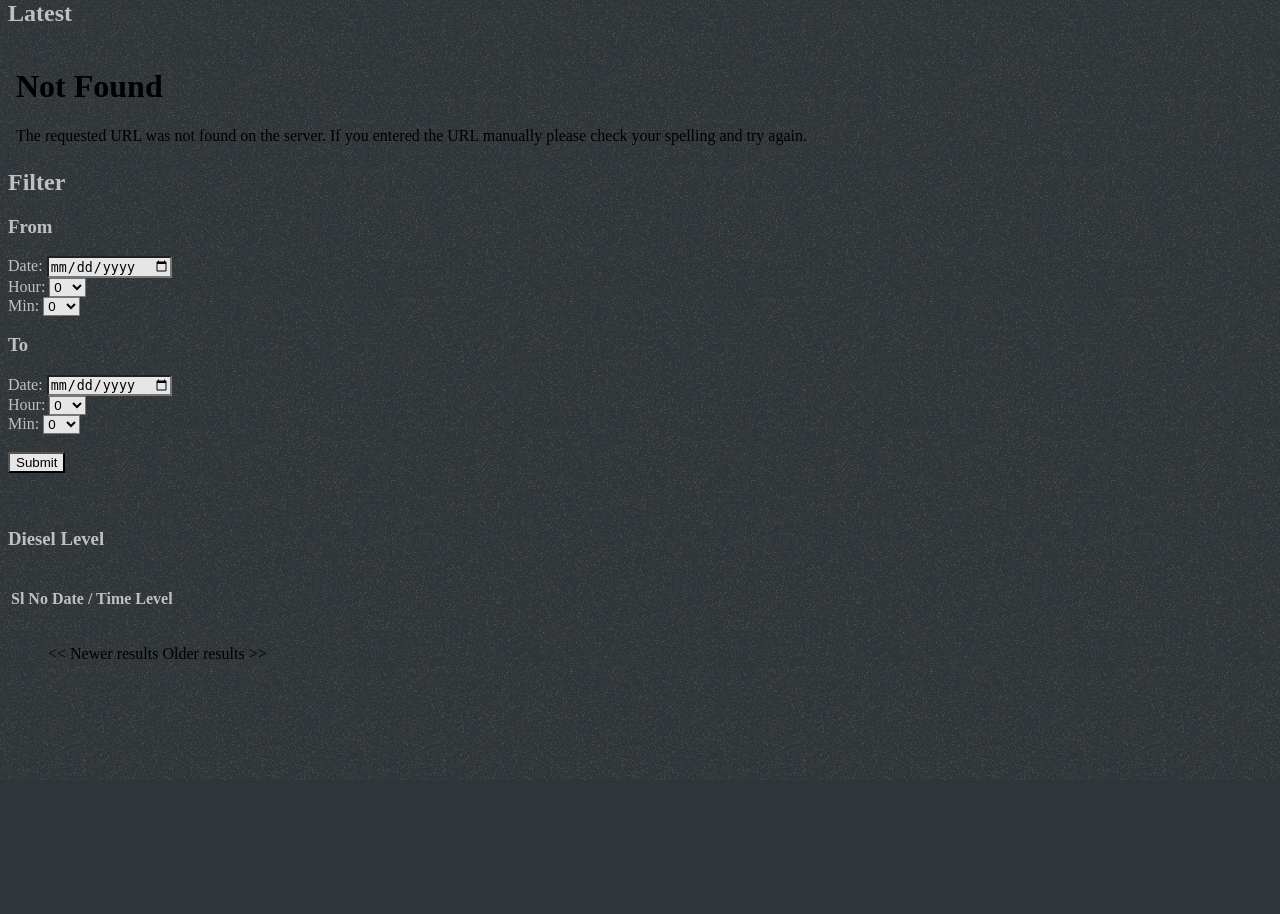
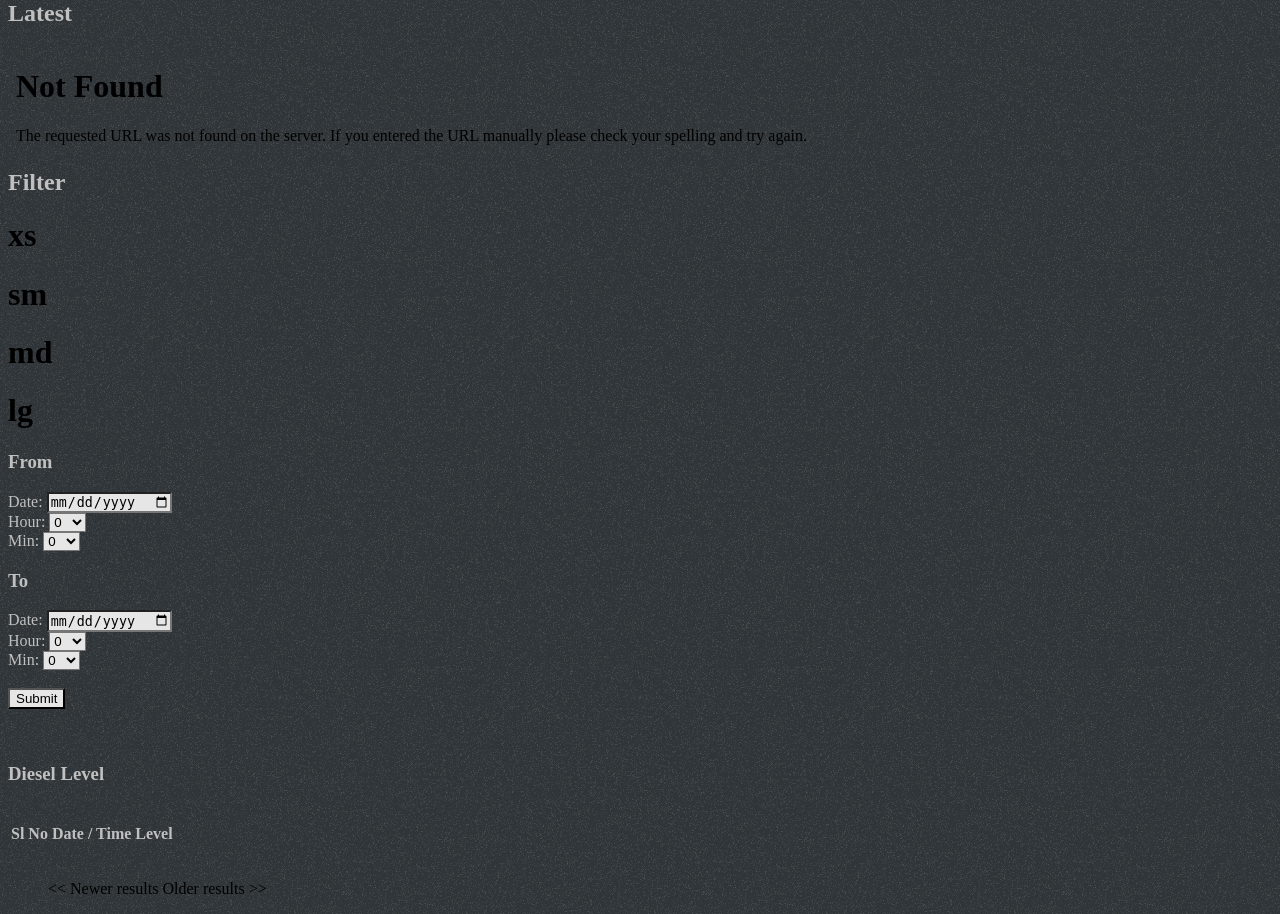
Before and after one commit to sebinsequira/dreadger_mycode, a Flask app: template templates/Home.html in a window 1280 px wide. Shown: the part 20-934 px from the top of the page. Before the commit the page ends 800 px from the top, so only its background shows below. Run offline with Flask 2, Linux system fonts and the light colour scheme; the template is opened without the code that fills it, so the values that code supplies are empty; some libraries are stand-ins or nearby versions.

Commit message:
Fixed styling issues

```diff
--- a/templates/Home.html
+++ b/templates/Home.html
@@ -43,6 +43,11 @@
   </div>
 
 
+<h1 class="visible-xs">xs</h1>
+<h1 class="visible-sm">sm</h1>
+<h1 class="visible-md">md</h1>
+<h1 class="visible-lg">lg</h1>
+
 
 <b style="color:silver;"><h3>From</h3></b>
 
@@ -51,16 +56,15 @@
   <form class="form" role="form">
     <div class="row" style="color:silver;">
 
-      <div class="col-xs-12 col-sm-3 col-md-3">
+      <div class="col-xs-12 col-sm-4">
+        <div class="form-group">
+			<label for="fromDate">Date:</label>
 
-        <div class="form-group">
-
-          <label for="fromDate">Date:</label>
-          <input type="date" class="form-control" id="fromDate" name="fromDate" style="background-color: #E6E6E6;" value="{{ fromDate }}" >
+          	<input type="date" class="form-control" id="fromDate" name="fromDate" style="background-color: #E6E6E6;" value="{{ fromDate }}" >
         </div>
       </div>
 
-      <div class="col-xs-4 col-sm-1 col-md-1">
+      <div class="col-xs-2 col-sm-2">
         <div class="form-group">
           <label for="sel1">Hour:</label>
           <select name="fromHour" class="form-control" id="sel1" style="background-color: #E6E6E6;">
@@ -71,7 +75,7 @@
         </div>
       </div>
 
-      <div class="col-xs-4 col-sm-1 col-md-1">
+      <div class="col-xs-2 col-sm-2">
           <div class="form-group">
             <label for="sel1">Min:</label>
             <select name="fromMin" class="form-control" id="sel1" style="background-color: #E6E6E6;">
@@ -87,10 +91,10 @@
 <b style="color:silver;"><h3>To</h3></b>
 
 <div class="container">
-  <form class="form-inline" role="form">
+  <form class="form" role="form">
     <div class="row" style="color:silver;">
 
-      <div class="col-xs-12  col-sm-3 col-md-3">
+      <div class="col-xs-12 col-sm-4">
         <div class="form-group">
 
           <label for="toDate">Date:</label>
@@ -98,7 +102,7 @@
         </div>
       </div>
 
-      <div class="col-xs-4 col-sm-1 col-md-1">
+      <div class="col-xs-2 col-sm-2">
         <div class="form-group">
           <label for="sel1">Hour:</label>
           <select name="toHour" class="form-control" id="sel1" style="background-color: #E6E6E6;">
@@ -109,7 +113,7 @@
         </div>
       </div>
 
-      <div class="col-xs-4 col-sm-1 col-md-1">
+      <div class="col-xs-2 col-sm-2">
           <div class="form-group">
             <label for="sel1">Min:</label>
             <select name="toMin" class="form-control" id="sel1" style="background-color: #E6E6E6;">
```
